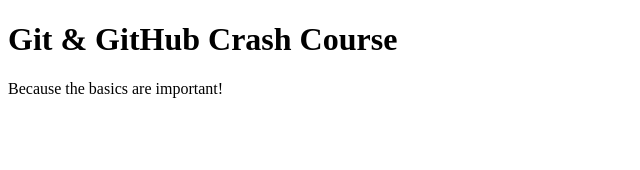
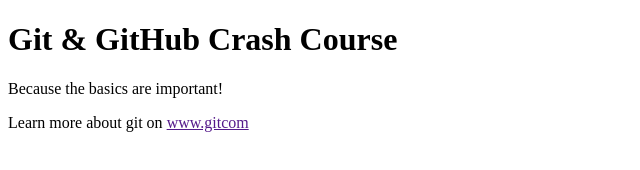
Before and after one commit to skader-collab/wastemanage, a plain HTML site: page 01 Starting Project/index.html in a window 1280 px wide. Shown: the whole page, without its empty margins (0-640 px from the left). Drawn offline with Linux system fonts and the light colour scheme.

Commit message:
added link

```diff
--- a/01 Starting Project/index.html
+++ b/01 Starting Project/index.html
@@ -9,5 +9,6 @@
   <body>
     <h1>Git & GitHub Crash Course</h1>
     <p>Because the basics are important!</p>
+    <p> Learn more about git on <a href=""">www.gitcom</a></p>
   </body>
 </html>
```
